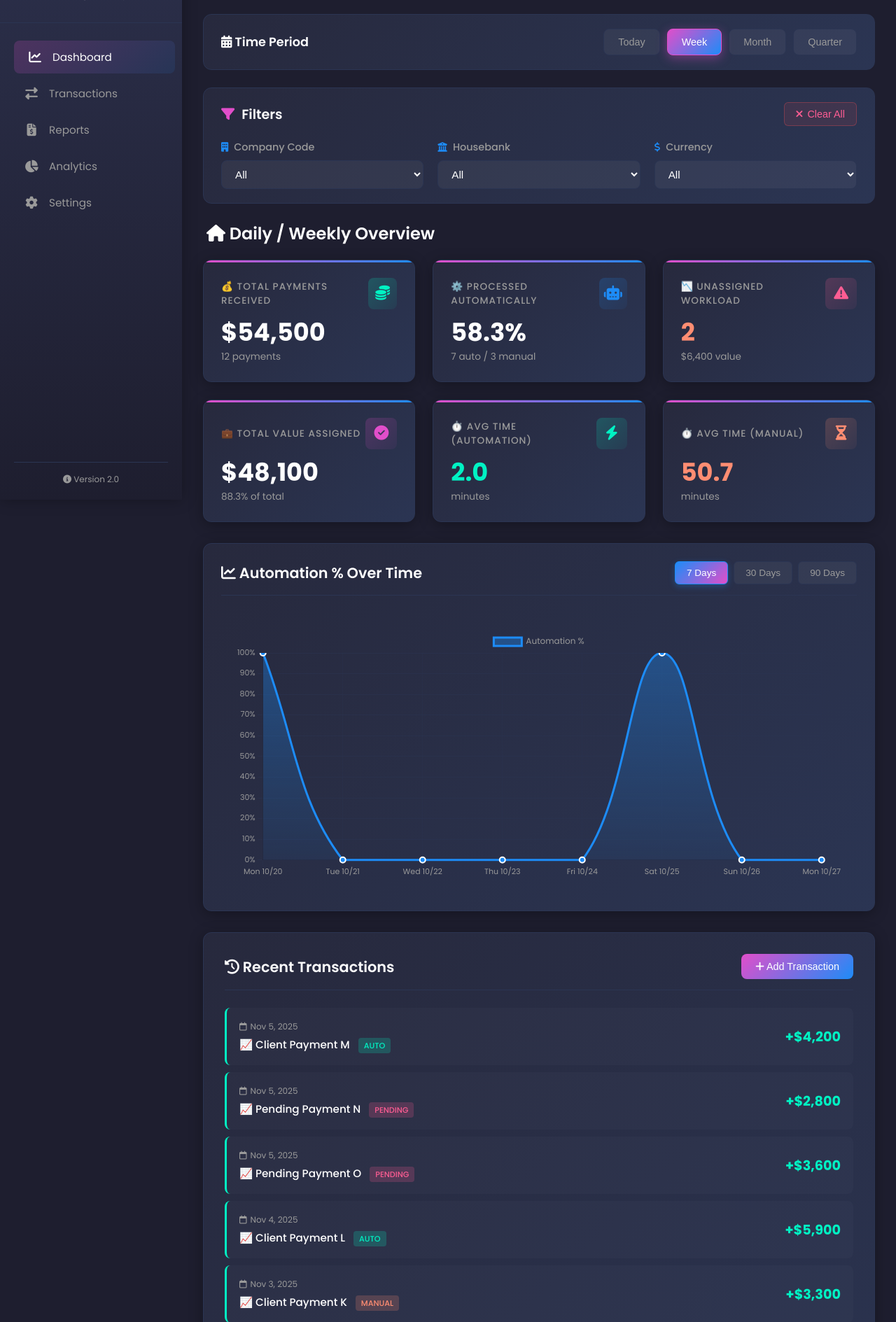
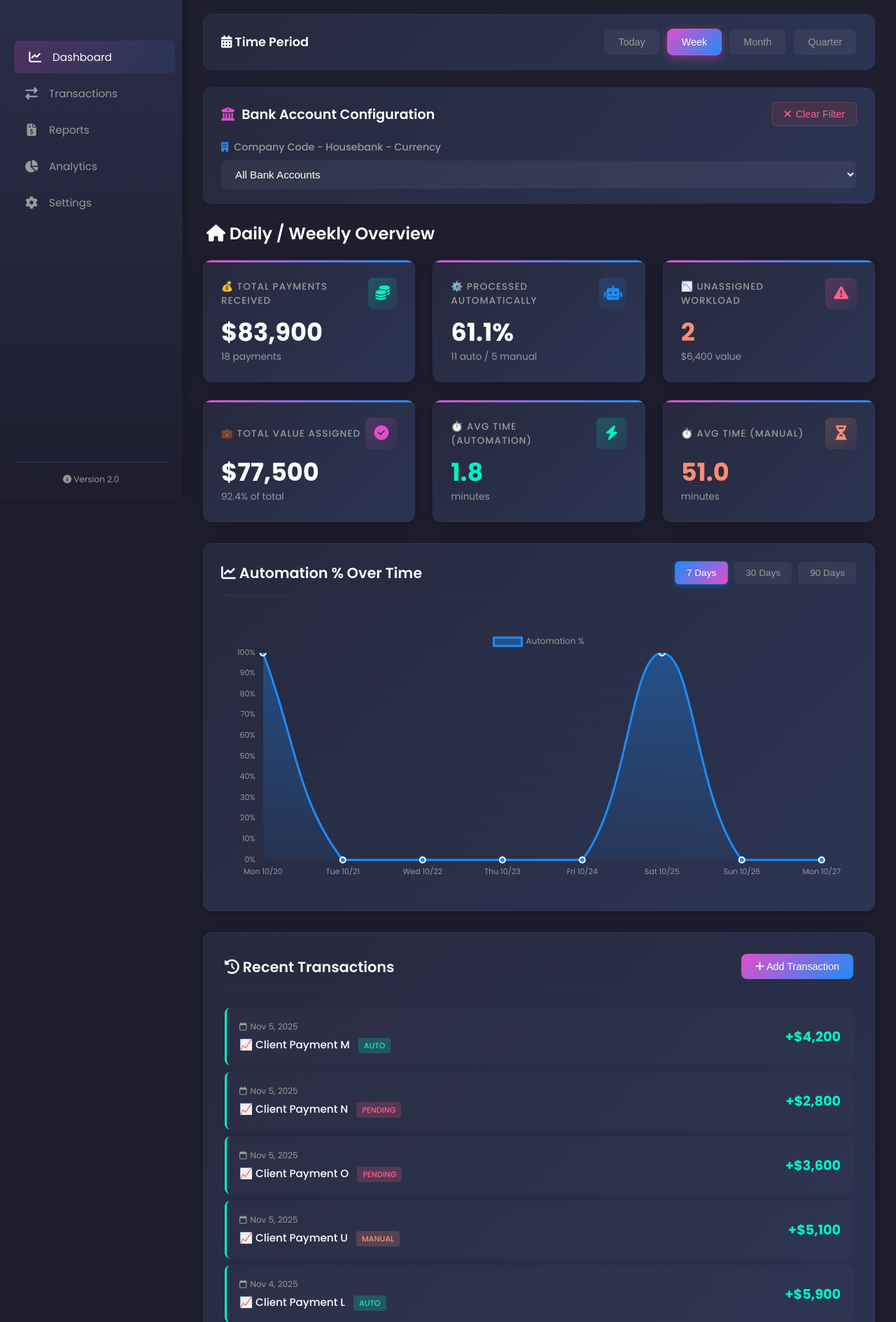
Before and after one commit to RealLudd/infra_test, a Flask app: page / in a window 1280 px wide. Shown: the part 86-1975 px from the top of the page at 70% size. Run offline with Flask 3, Linux system fonts and the light colour scheme.

Commit message:
Refactor filters to use combined bank account configurations
- Replace three separate filters (company code, housebank, currency) with single bank account filter
- Bank account filter shows complete configurations: "CC - Housebank - Currency"
- Add 6 more transactions to represent all 21 bank account configurations from the list
- Update /api/filter-options to return combined bank account options with value/label pairs
- Modify /api/overview and /api/automation-trend to parse combined bank_account parameter
- Simplify HTML filter UI to single dropdown with full-width layout
- Update JavaScript to handle single combined filter state
- Improve CSS with flexbox layout for better single-filter presentation
- All bank accounts are now atomic, non-interchangeable filter options

```diff
--- a/app.py
+++ b/app.py
@@ -10,6 +10,7 @@ import random
 app = Flask(__name__)
 
 # Enhanced sample data with automation tracking
+# Bank account configurations represent unique combinations of company_code + housebank + currency
 transactions = [
     {"id": 1, "date": "2025-10-15", "description": "Client Payment A", "amount": 5000, "type": "income", "automated": True, "assigned_minutes": 2, "company_code": "0014", "housebank": "1450I", "currency": "GBP2"},
     {"id": 2, "date": "2025-10-16", "description": "Client Payment B", "amount": 3200, "type": "income", "automated": True, "assigned_minutes": 1, "company_code": "0010", "housebank": "1050D", "currency": "EUR"},
@@ -24,8 +25,14 @@ transactions = [
     {"id": 11, "date": "2025-11-03", "description": "Client Payment K", "amount": 3300, "type": "income", "automated": False, "assigned_minutes": 52, "company_code": "0041", "housebank": "4150I", "currency": "EUR"},
     {"id": 12, "date": "2025-11-04", "description": "Client Payment L", "amount": 5900, "type": "income", "automated": True, "assigned_minutes": 3, "company_code": "0040", "housebank": "4050I", "currency": "EUR"},
     {"id": 13, "date": "2025-11-05", "description": "Client Payment M", "amount": 4200, "type": "income", "automated": True, "assigned_minutes": 2, "company_code": "0042", "housebank": "4234D", "currency": "EUR"},
-    {"id": 14, "date": "2025-11-05", "description": "Pending Payment N", "amount": 2800, "type": "income", "automated": None, "assigned_minutes": None, "company_code": "0044", "housebank": "4450I", "currency": "CZK"},
-    {"id": 15, "date": "2025-11-05", "description": "Pending Payment O", "amount": 3600, "type": "income", "automated": None, "assigned_minutes": None, "company_code": "0043", "housebank": "4350I", "currency": "EUR"},
+    {"id": 14, "date": "2025-11-05", "description": "Client Payment N", "amount": 2800, "type": "income", "automated": None, "assigned_minutes": None, "company_code": "0044", "housebank": "4450I", "currency": "CZK"},
+    {"id": 15, "date": "2025-11-05", "description": "Client Payment O", "amount": 3600, "type": "income", "automated": None, "assigned_minutes": None, "company_code": "0043", "housebank": "4350I", "currency": "EUR"},
+    {"id": 16, "date": "2025-11-01", "description": "Client Payment P", "amount": 5200, "type": "income", "automated": True, "assigned_minutes": 2, "company_code": "0041", "housebank": "4175I", "currency": "EUR"},
+    {"id": 17, "date": "2025-11-02", "description": "Client Payment Q", "amount": 4100, "type": "income", "automated": True, "assigned_minutes": 1, "company_code": "0043", "housebank": "4335I", "currency": "EUR"},
+    {"id": 18, "date": "2025-11-03", "description": "Client Payment R", "amount": 6300, "type": "income", "automated": False, "assigned_minutes": 48, "company_code": "0019", "housebank": "1939I", "currency": "EUR"},
+    {"id": 19, "date": "2025-11-04", "description": "Client Payment S", "amount": 3800, "type": "income", "automated": True, "assigned_minutes": 2, "company_code": "0011", "housebank": "1101I", "currency": "CHF"},
+    {"id": 20, "date": "2025-11-04", "description": "Client Payment T", "amount": 4900, "type": "income", "automated": True, "assigned_minutes": 1, "company_code": "0022", "housebank": "2239X", "currency": "SEK"},
+    {"id": 21, "date": "2025-11-05", "description": "Client Payment U", "amount": 5100, "type": "income", "automated": False, "assigned_minutes": 55, "company_code": "0011", "housebank": "1101D", "currency": "CHF"},
 ]
 
 @app.route('/')
@@ -68,24 +75,40 @@ def add_transaction():
 
 @app.route('/api/filter-options')
 def get_filter_options():
-    """Get unique filter values for company code, housebank, and currency"""
-    company_codes = sorted(list(set(t.get('company_code', '') for t in transactions if t.get('company_code'))))
-    housebanks = sorted(list(set(t.get('housebank', '') for t in transactions if t.get('housebank'))))
-    currencies = sorted(list(set(t.get('currency', '') for t in transactions if t.get('currency'))))
+    """Get unique bank account configurations (company_code + housebank + currency combinations)"""
+    # Get unique combinations of company_code, housebank, and currency
+    bank_accounts = set()
+    for t in transactions:
+        if t.get('company_code') and t.get('housebank') and t.get('currency'):
+            # Create a tuple representing the bank account configuration
+            bank_account = (t['company_code'], t['housebank'], t['currency'])
+            bank_accounts.add(bank_account)
+
+    # Sort and format bank accounts for display
+    bank_accounts_list = [
+        {
+            'value': f"{cc}|{hb}|{cur}",  # Use pipe separator for the filter value
+            'label': f"{cc} - {hb} - {cur}"  # Human-readable label
+        }
+        for cc, hb, cur in sorted(bank_accounts)
+    ]
 
     return jsonify({
-        'company_codes': company_codes,
-        'housebanks': housebanks,
-        'currencies': currencies
+        'bank_accounts': bank_accounts_list
     })
 
 @app.route('/api/overview')
 def get_overview():
     """Get dashboard overview with automation metrics"""
     period = request.args.get('period', 'today')  # today, week, month, quarter
-    company_code = request.args.get('company_code', '')
-    housebank = request.args.get('housebank', '')
-    currency = request.args.get('currency', '')
+    bank_account = request.args.get('bank_account', '')  # Combined filter: "company_code|housebank|currency"
+
+    # Parse bank account filter if provided
+    company_code, housebank, currency = '', '', ''
+    if bank_account:
+        parts = bank_account.split('|')
+        if len(parts) == 3:
+            company_code, housebank, currency = parts
 
     # Calculate date range
     today = datetime.now().date()
@@ -100,14 +123,16 @@ def get_overview():
     else:
         start_date = today
 
-    # Filter transactions by date range, type, and additional filters
+    # Filter transactions by date range, type, and bank account configuration
     filtered = [
         t for t in transactions
         if datetime.strptime(t['date'], '%Y-%m-%d').date() >= start_date
         and t['type'] == 'income'
-        and (not company_code or t.get('company_code', '') == company_code)
-        and (not housebank or t.get('housebank', '') == housebank)
-        and (not currency or t.get('currency', '') == currency)
+        and (not bank_account or (
+            t.get('company_code', '') == company_code
+            and t.get('housebank', '') == housebank
+            and t.get('currency', '') == currency
+        ))
     ]
 
     # Calculate metrics
@@ -150,9 +175,14 @@ def get_overview():
 def get_automation_trend():
     """Get automation trend data for charts"""
     period = request.args.get('period', 'week')  # week, month, quarter
-    company_code = request.args.get('company_code', '')
-    housebank = request.args.get('housebank', '')
-    currency = request.args.get('currency', '')
+    bank_account = request.args.get('bank_account', '')  # Combined filter: "company_code|housebank|currency"
+
+    # Parse bank account filter if provided
+    company_code, housebank, currency = '', '', ''
+    if bank_account:
+        parts = bank_account.split('|')
+        if len(parts) == 3:
+            company_code, housebank, currency = parts
 
     # Calculate date range
     today = datetime.now().date()
@@ -180,9 +210,11 @@ def get_automation_trend():
     # Count transactions per day with filtering
     for t in transactions:
         if (t['type'] == 'income' and t.get('automated') is not None
-            and (not company_code or t.get('company_code', '') == company_code)
-            and (not housebank or t.get('housebank', '') == housebank)
-            and (not currency or t.get('currency', '') == currency)):
+            and (not bank_account or (
+                t.get('company_code', '') == company_code
+                and t.get('housebank', '') == housebank
+                and t.get('currency', '') == currency
+            ))):
             t_date = t['date']
             if t_date in date_groups:
                 date_groups[t_date]['total'] += 1
--- a/static/css/black-dashboard.css
+++ b/static/css/black-dashboard.css
@@ -592,8 +592,7 @@ body {
 }
 
 .filter-controls {
-    display: grid;
-    grid-template-columns: repeat(auto-fit, minmax(250px, 1fr));
+    display: flex;
     gap: 20px;
 }
 
@@ -601,6 +600,7 @@ body {
     display: flex;
     flex-direction: column;
     gap: 8px;
+    flex: 1;
 }
 
 .filter-group label {
@@ -648,7 +648,7 @@ body {
 /* Responsive filters */
 @media (max-width: 768px) {
     .filter-controls {
-        grid-template-columns: 1fr;
+        flex-direction: column;
     }
 
     .filter-header {
--- a/static/js/dashboard.js
+++ b/static/js/dashboard.js
@@ -7,9 +7,7 @@
 let currentPeriod = 'week';
 let currentChartPeriod = 'week';
 let automationChart = null;
-let currentCompanyCode = '';
-let currentHousebank = '';
-let currentCurrency = '';
+let currentBankAccount = '';  // Combined filter: "company_code|housebank|currency"
 
 // Format currency with USD formatting
 function formatCurrency(amount) {
@@ -26,9 +24,7 @@ async function loadOverview() {
     try {
         const params = new URLSearchParams({
             period: currentPeriod,
-            company_code: currentCompanyCode,
-            housebank: currentHousebank,
-            currency: currentCurrency
+            bank_account: currentBankAccount
         });
         const response = await fetch(`/api/overview?${params}`);
         const data = await response.json();
@@ -75,9 +71,7 @@ async function loadAutomationTrend() {
     try {
         const params = new URLSearchParams({
             period: currentChartPeriod,
-            company_code: currentCompanyCode,
-            housebank: currentHousebank,
-            currency: currentCurrency
+            bank_account: currentBankAccount
         });
         const response = await fetch(`/api/automation-trend?${params}`);
         const data = await response.json();
@@ -345,31 +339,13 @@ async function loadFilterOptions() {
         const response = await fetch('/api/filter-options');
         const data = await response.json();
 
-        // Populate company code filter
-        const companyCodeSelect = document.getElementById('companyCodeFilter');
-        data.company_codes.forEach(code => {
+        // Populate bank account filter
+        const bankAccountSelect = document.getElementById('bankAccountFilter');
+        data.bank_accounts.forEach(account => {
             const option = document.createElement('option');
-            option.value = code;
-            option.textContent = code;
-            companyCodeSelect.appendChild(option);
-        });
-
-        // Populate housebank filter
-        const housebankSelect = document.getElementById('housebankFilter');
-        data.housebanks.forEach(housebank => {
-            const option = document.createElement('option');
-            option.value = housebank;
-            option.textContent = housebank;
-            housebankSelect.appendChild(option);
-        });
-
-        // Populate currency filter
-        const currencySelect = document.getElementById('currencyFilter');
-        data.currencies.forEach(currency => {
-            const option = document.createElement('option');
-            option.value = currency;
-            option.textContent = currency;
-            currencySelect.appendChild(option);
+            option.value = account.value;
+            option.textContent = account.label;
+            bankAccountSelect.appendChild(option);
         });
     } catch (error) {
         console.error('Error loading filter options:', error);
@@ -378,24 +354,17 @@ async function loadFilterOptions() {
 
 // Handle filter change
 function handleFilterChange() {
-    currentCompanyCode = document.getElementById('companyCodeFilter').value;
-    currentHousebank = document.getElementById('housebankFilter').value;
-    currentCurrency = document.getElementById('currencyFilter').value;
+    currentBankAccount = document.getElementById('bankAccountFilter').value;
 
-    // Reload data with new filters
+    // Reload data with new filter
     loadOverview();
     loadAutomationTrend();
 }
 
 // Clear all filters
 function clearAllFilters() {
-    document.getElementById('companyCodeFilter').value = '';
-    document.getElementById('housebankFilter').value = '';
-    document.getElementById('currencyFilter').value = '';
-
-    currentCompanyCode = '';
-    currentHousebank = '';
-    currentCurrency = '';
+    document.getElementById('bankAccountFilter').value = '';
+    currentBankAccount = '';
 
     // Reload data without filters
     loadOverview();
@@ -427,9 +396,7 @@ document.addEventListener('DOMContentLoaded', () => {
     });
 
     // Setup filter event listeners
-    document.getElementById('companyCodeFilter').addEventListener('change', handleFilterChange);
-    document.getElementById('housebankFilter').addEventListener('change', handleFilterChange);
-    document.getElementById('currencyFilter').addEventListener('change', handleFilterChange);
+    document.getElementById('bankAccountFilter').addEventListener('change', handleFilterChange);
     document.getElementById('clearFiltersBtn').addEventListener('click', clearAllFilters);
 
     // Close sidebar when clicking outside on mobile
--- a/templates/index.html
+++ b/templates/index.html
@@ -109,31 +109,21 @@
                 </div>
             </div>
 
-            <!-- Additional Filters -->
+            <!-- Bank Account Filter -->
             <div class="additional-filters">
                 <div class="filter-header">
-                    <h3><i class="fas fa-filter"></i> Filters</h3>
+                    <h3><i class="fas fa-university"></i> Bank Account Configuration</h3>
                     <button class="clear-filters-btn" id="clearFiltersBtn">
-                        <i class="fas fa-times"></i> Clear All
+                        <i class="fas fa-times"></i> Clear Filter
                     </button>
                 </div>
                 <div class="filter-controls">
                     <div class="filter-group">
-                        <label for="companyCodeFilter"><i class="fas fa-building"></i> Company Code</label>
-                        <select id="companyCodeFilter" class="filter-select">
-                            <option value="">All</option>
-                        </select>
-                    </div>
-                    <div class="filter-group">
-                        <label for="housebankFilter"><i class="fas fa-university"></i> Housebank</label>
-                        <select id="housebankFilter" class="filter-select">
-                            <option value="">All</option>
-                        </select>
-                    </div>
-                    <div class="filter-group">
-                        <label for="currencyFilter"><i class="fas fa-dollar-sign"></i> Currency</label>
-                        <select id="currencyFilter" class="filter-select">
-                            <option value="">All</option>
+                        <label for="bankAccountFilter">
+                            <i class="fas fa-building"></i> Company Code - Housebank - Currency
+                        </label>
+                        <select id="bankAccountFilter" class="filter-select">
+                            <option value="">All Bank Accounts</option>
                         </select>
                     </div>
                 </div>
```
